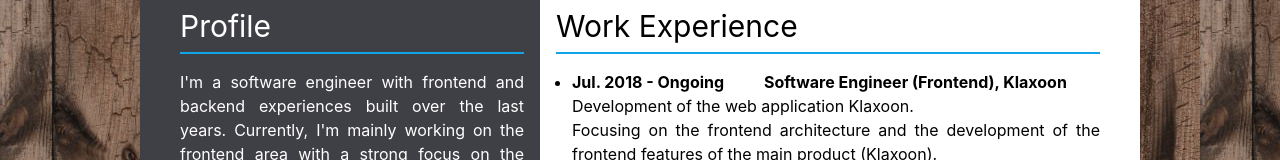
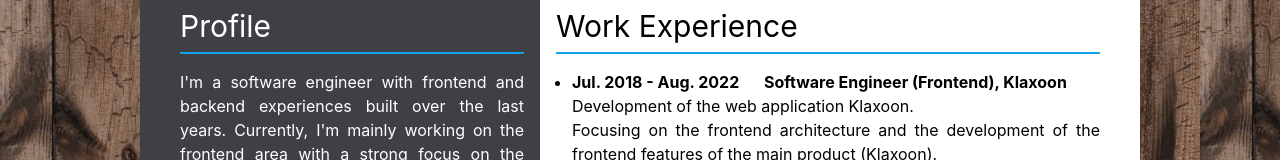
Before and after one commit to florianduros/florianduros.github.io, a React (Create React App) app: page / in a window 1280 px wide. Shown: the part 204-364 px from the top of the page. Built offline with nearby package versions, Linux system fonts and the light colour scheme.

Commit message:
update klaxoon ending - check gpg signature

```diff
--- a/src/components/MainZone/WorkExperience.tsx
+++ b/src/components/MainZone/WorkExperience.tsx
@@ -16,7 +16,7 @@
       <ul className="list-disc ml-4">
         <Row
           title={{
-            date: "Jul. 2018 - Ongoing",
+            date: "Jul. 2018 - Aug. 2022",
             location: "Software Engineer (Frontend), Klaxoon",
           }}
         >
```
